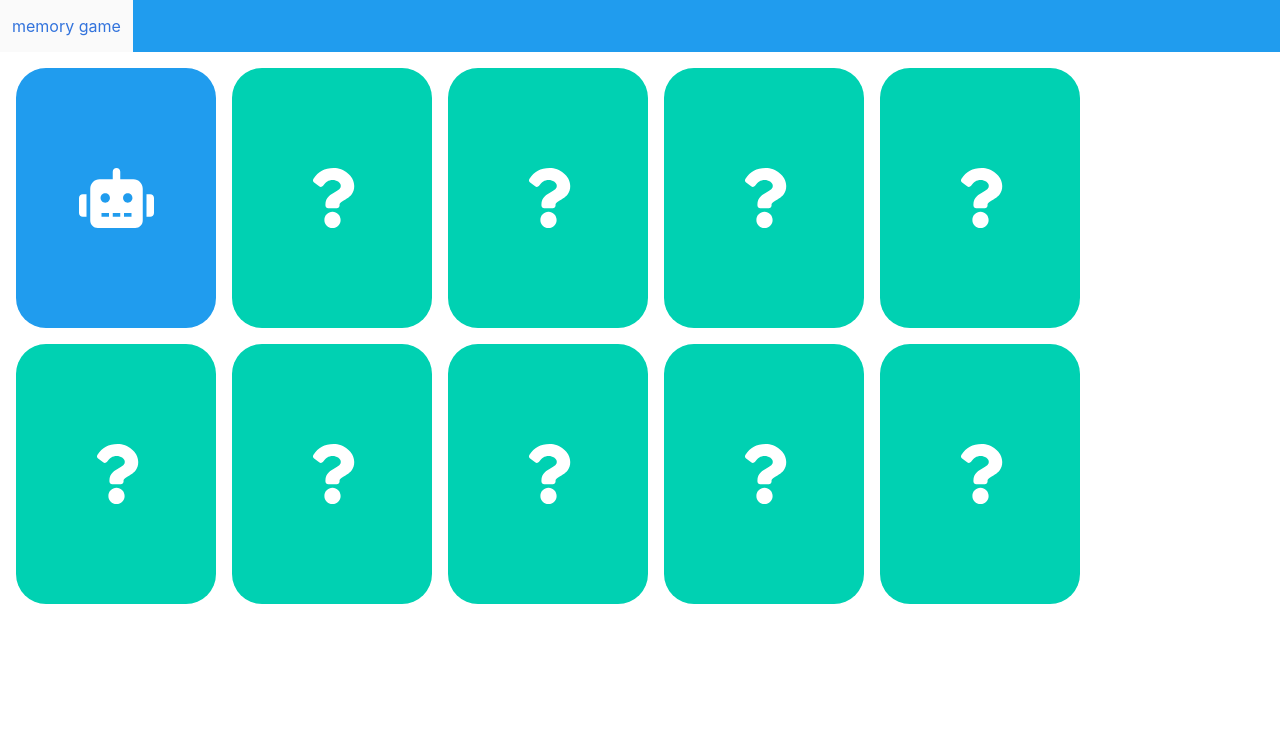
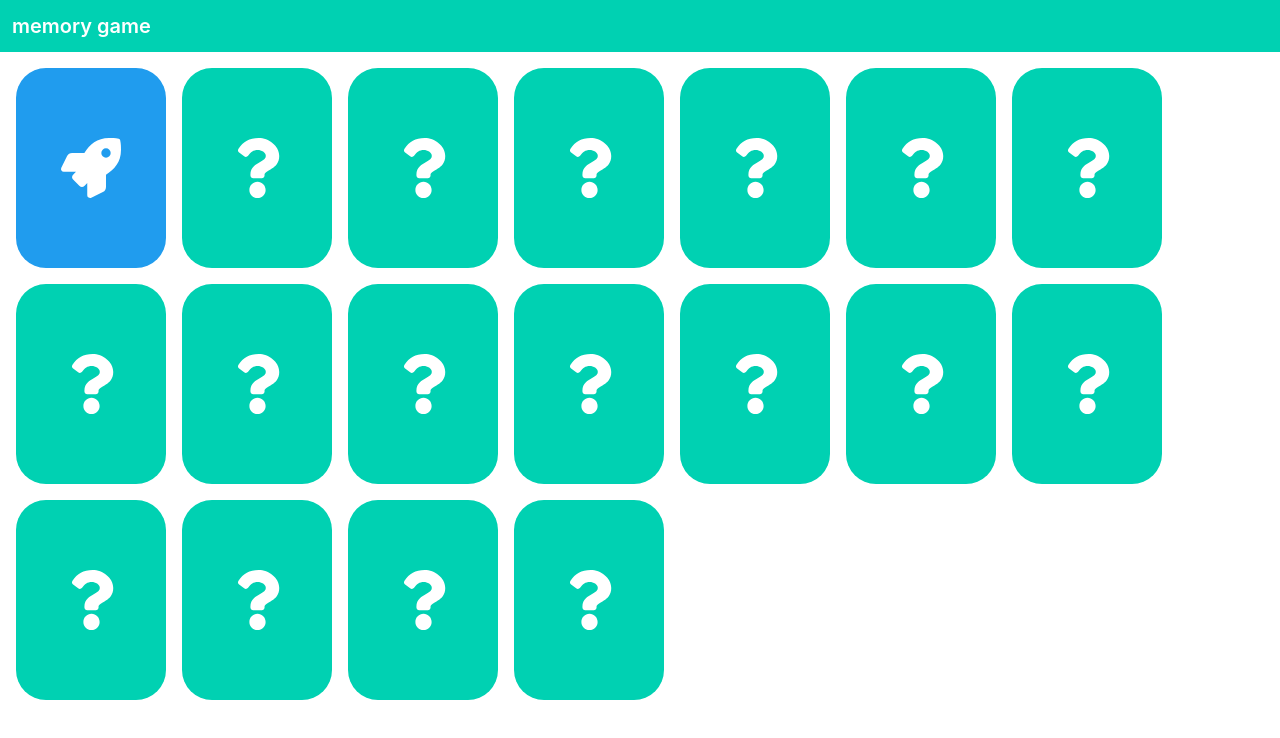
Before and after one commit to mnajera/memorygame, a plain HTML site: page index.html in a window 1280 px wide. Both pictures are taken after a click on the element 116 px from the left and 198 px from the top of the page. Drawn offline with nearby package versions, Linux system fonts and the light colour scheme.

Commit message:
Working game logic

```diff
--- a/index.html
+++ b/index.html
@@ -10,10 +10,10 @@
     <script defer src="static/js/main.js"></script>
   </head>
   <body>
-  <nav class="navbar is-info" role="navigation" aria-label="main navigation">
-    <a class="navbar-item">
+  <nav class="navbar is-primary" role="navigation" aria-label="main navigation">
+    <h5 class="navbar-item title is-5 has-text-white">
       memory game
-    </a>
+    </h5>
   </nav>
   <div style="margin: 1em">
     <div class="game-layout">
--- a/static/css/style.css
+++ b/static/css/style.css
@@ -1,34 +1,40 @@
 .game-layout {
   width: 100%;
   display: grid;
-  grid-template-columns: repeat(auto-fill, 200px);
+  grid-template-columns: repeat(auto-fill, 150px);
   grid-gap: 1em;
 }
 
 .gamecard-container {
-  width: 200px;
-  height: 260px;
+  width: 150;
+  height: 200px;
   perspective: 600px;
+  transition: opacity 0.5s;
 }
 
 .gamecard {
   width: 100%;
   height: 100%;
-  transition: transform 0.75s;
+  transition: transform 0.5s;
   transform-style: preserve-3d;
   cursor: pointer;
   position: relative;
+  opacity: 1;
 }
 
 .gamecard.is-flipped {
   transform: rotateY(180deg);
 }
 
+.gamecard.is-hidden {
+  opacity: 0;
+}
+
 .gamecard__face {
   position: absolute;
   width: 100%;
   height: 100%;
-  line-height: 260px;
+  line-height: 200px;
   color: white;
   text-align: center;
   font-weight: bold;
--- a/static/js/main.js
+++ b/static/js/main.js
@@ -4,32 +4,111 @@ class Game {
 
   constructor(params) {
     this.params = params;
+    this.state = {
+      selectedCards: []
+    }
     this.buildHTML();
     this.bindEvents();
   }
 
   buildHTML() {
+
     const { parent } = this.params;
-    for (let i = 0; i < 10; i++) {
-      parent.appendChild(this.buildCard());
+    const numPairs = 9;
+
+    const mkRand = e => {
+      return [e, Math.random()];
     }
+    const unRand = e => {
+      return e[0];
+    }
+    const mkRandSort = (a, b) => {
+      if (a[1] < b[1]) {
+        return 1;
+      }
+      if (a[1] > b[1]) {
+        return -1;
+      }
+      return 0;
+    }
+
+    const icons = this.params.choices
+      .map(mkRand).sort(mkRandSort).map(unRand)
+      .slice(0, numPairs)
+      .reduce((acc, v) => {
+        acc.push(v, v);
+        return acc;
+      }, [])
+      .map(mkRand).sort(mkRandSort).map(unRand);
+
+    for (let i = 0; i < numPairs * 2; i++) {
+      const icon = icons[i];
+      parent.appendChild(this.buildCard(icon));
+    }
+
   }
 
   bindEvents() {
+
     const cards = document.querySelectorAll('.gamecard');
+
     cards.forEach(card => {
       card.addEventListener('click', () => {
-        card.classList.toggle('is-flipped');
+
+        if (card.classList.contains('is-flipped')) {
+          return false;
+        }
+
+        const icon = card.getAttribute('data-icon');
+        const { selectedCards } = this.state;
+
+        if ((selectedCards.length === 1)
+          && (card === selectedCards[0])) {
+          return false;
+        }
+
+        if (selectedCards.length < 2) {
+
+          selectedCards.push(card);
+          card.classList.toggle('is-flipped');
+
+          if (selectedCards.length === 2) {
+
+            const icons = selectedCards.map(e => {
+              return e.getAttribute('data-icon');
+            });
+
+            if (icons[0] === icons[1]) {
+              setTimeout(() => {
+                selectedCards.forEach(card => {
+                  card.parentElement.setAttribute('style', 'opacity:0');
+                });
+                this.state.selectedCards = [];
+              }, 600);
+            }
+            else {
+              setTimeout(() => {
+                selectedCards.forEach(card => {
+                  card.classList.toggle('is-flipped');
+                });
+                this.state.selectedCards = [];
+              }, 800);
+            }
+          }
+
+        }
+
       });
     });
   }
 
-  buildCard() {
+  buildCard(icon) {
     const div = document.createElement('div');
     div.classList.add('gamecard-container');
 
     const card = document.createElement('div');
     card.classList.add('gamecard');
+    card.setAttribute('data-icon', icon);
     div.appendChild(card);
 
     const frontFace = document.createElement('div');
@@ -40,15 +119,12 @@ class Game {
     frontFace.innerHTML = '<i class="fa fa-question"></i>';
     card.appendChild(frontFace);
 
-    const index = Math.floor(Math.random() * this.params.choices.length);
-    const choice = this.params.choices[index];
-
     const backFace = document.createElement('div');
     backFace.classList.add(
       'gamecard__face',
       'gamecard__face--back',
       'has-background-info');
-    backFace.innerHTML = `<i class="fa fa-${choice}"></i>`;
+    backFace.innerHTML = `<i class="fa fa-${icon}"></i>`;
     card.appendChild(backFace);
 
     return div;
@@ -59,12 +135,17 @@ class Game {
   const game = new Game({
     parent: document.querySelector('.game-layout'),
     choices: [
+      'cookie-bite',
+      'dice',
+      'frog',
+      'gem',
+      'heart',
+      'kiwi-bird',
+      'laugh-wink',
       'money-bill-wave',
-      'laugh-wink',
       'robot',
       'rocket',
-      'kiwi-bird',
       'skull',
-      'heart']
+      ]
   });
 })();
```
